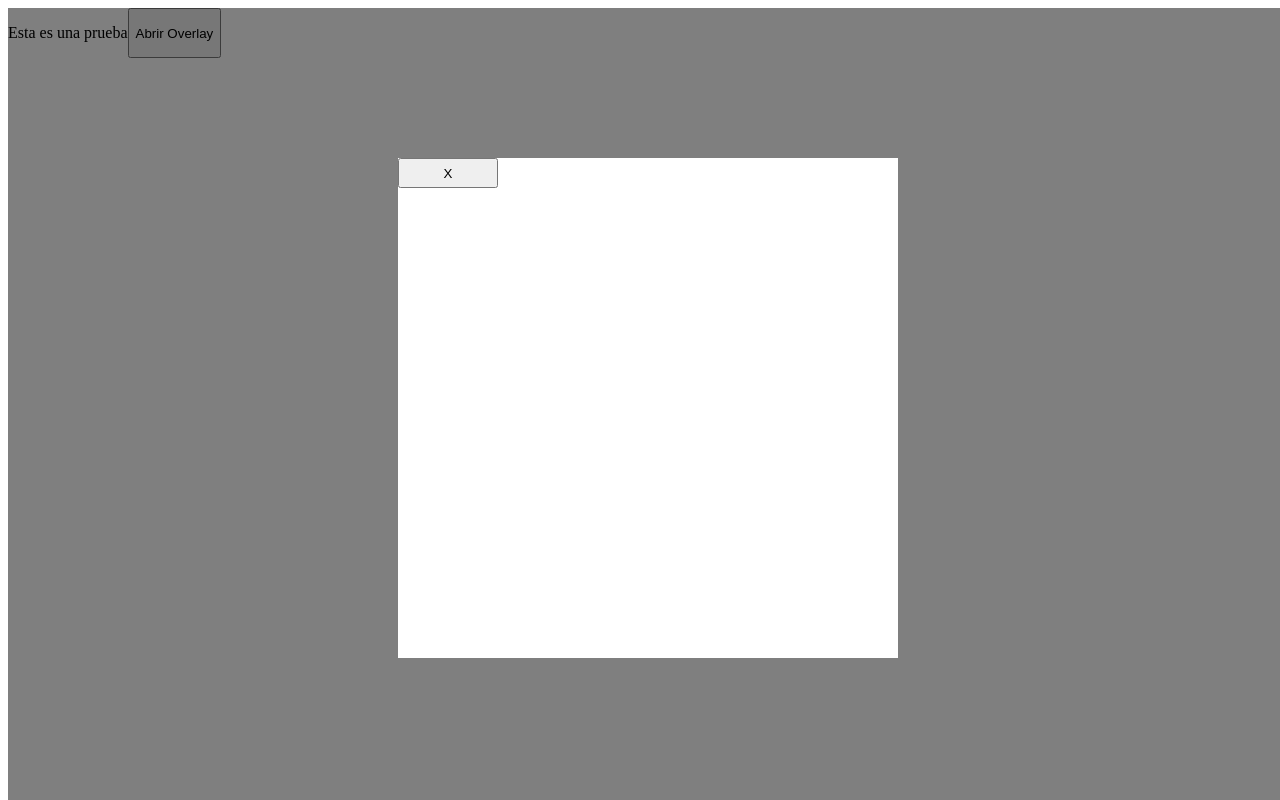
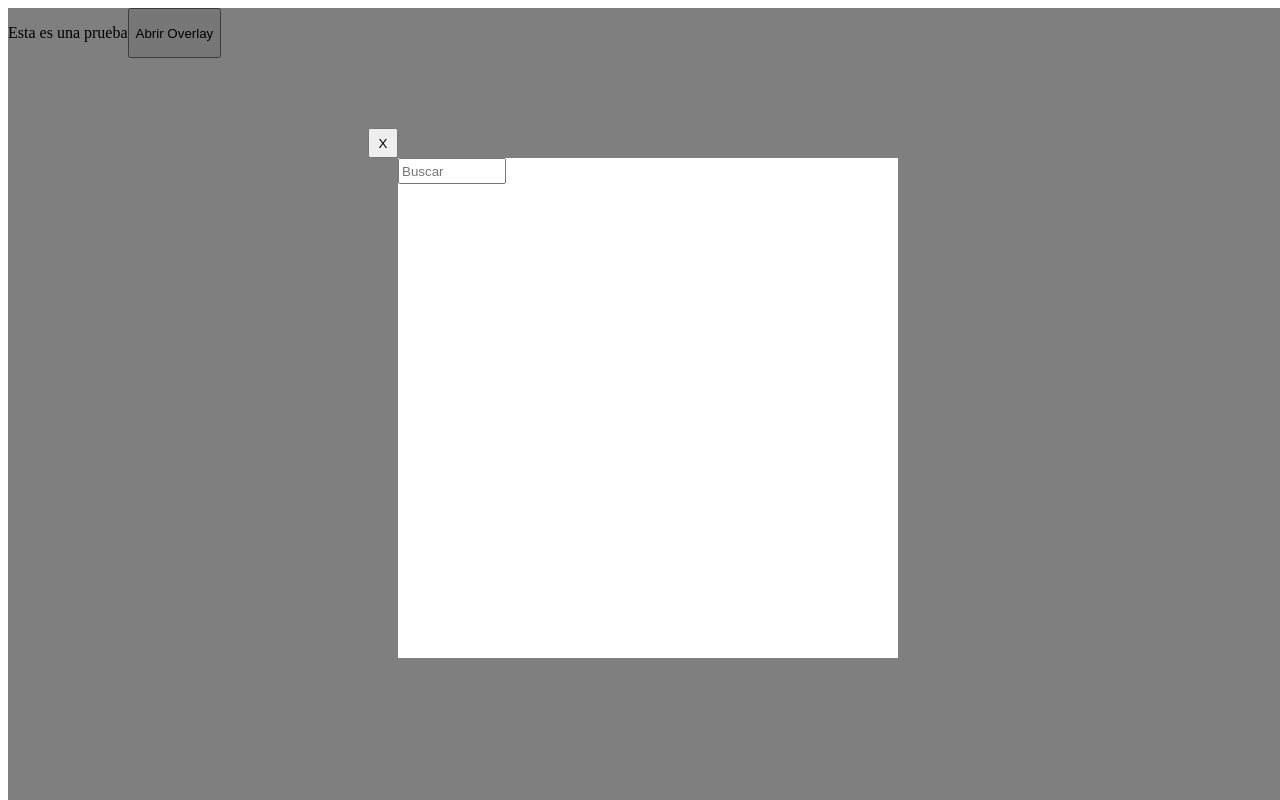
Before and after one commit to RaymundoSantorski/Varios, a plain HTML site: page templates/index.html in a window 1280 px wide. Both pictures are taken after a click on the button "Abrir Overlay". Drawn offline with Linux system fonts and the light colour scheme.

Commit message:
Agregando searchbox

```diff
--- a/static/style.css
+++ b/static/style.css
@@ -29,6 +29,14 @@
 }
 
 .overlay button{
+    width: 30px;
+    height: 30px;
+    margin-top: -30px;
+    margin-left: -30px;
+}
+
+.overlay input{
+    position: fixed;
     width: 100px;
-    height: 30px;
+    height: 20px;
 }
--- a/templates/index.html
+++ b/templates/index.html
@@ -18,6 +18,7 @@
             <div class="popup" id="popup">
                 <label id="label"></label>
                 <button id="desactivar" onclick="remover()">X</button>
+                <input type="text" placeholder="Buscar">
             </div>
         </div>
 
```
